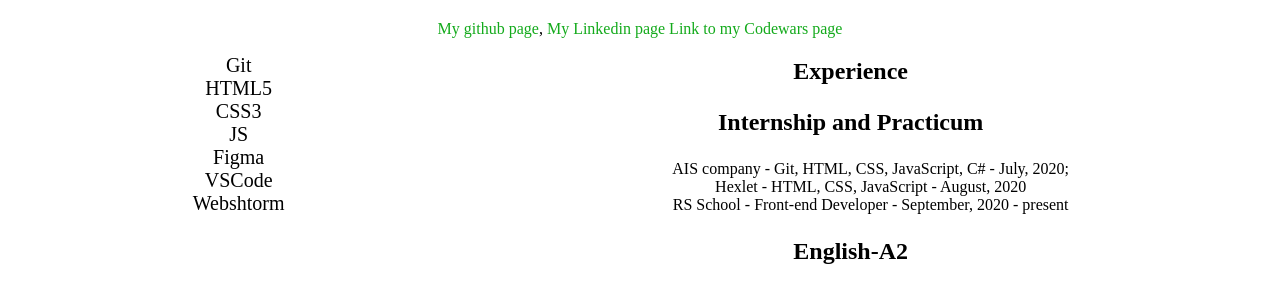
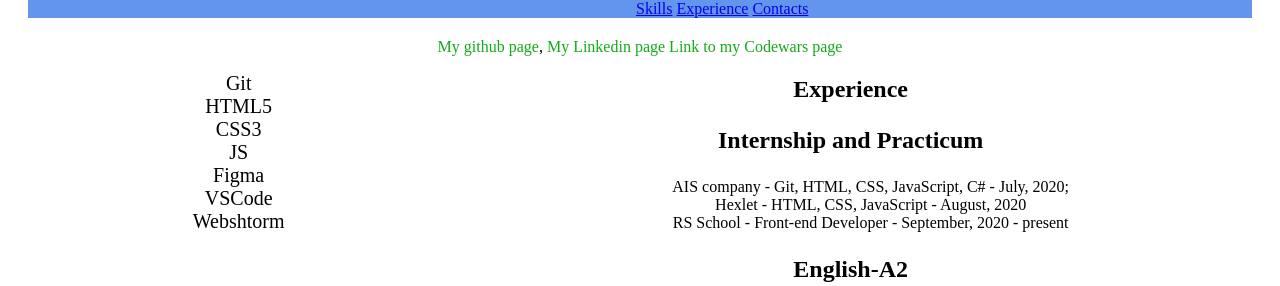
Before and after one commit to anastasiya-maximovich/rsschool-cv1, a plain HTML site: page index.html in a window 1280 px wide. Shown: the part 186-472 px from the top of the page. Drawn offline with Linux system fonts and the light colour scheme.

Commit message:
feat: add nav in header
add nav in header

```diff
--- a/index.html
+++ b/index.html
@@ -17,6 +17,11 @@
             <div class='header_content'>
                 <h1>Anastasiya Maximovich</h1>
                 <h2>Frontend Developer</h2>
+                 <nav>
+                    <a href="#">Skills</a>
+                    <a href="#">Experience</a>
+                    <a href="#">Contacts</a>
+                </nav>
             </div>
        </container>
     </header>
```
